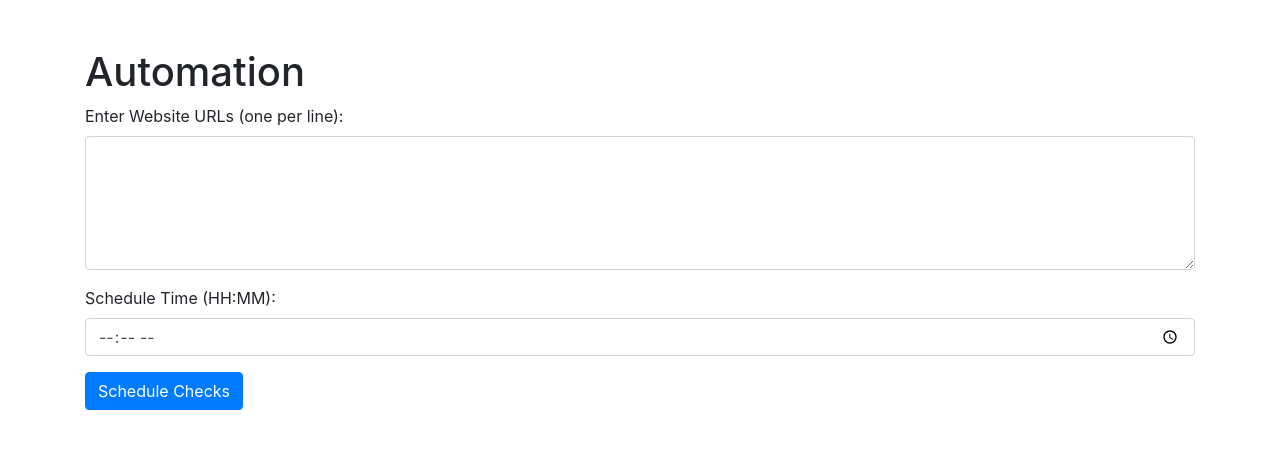
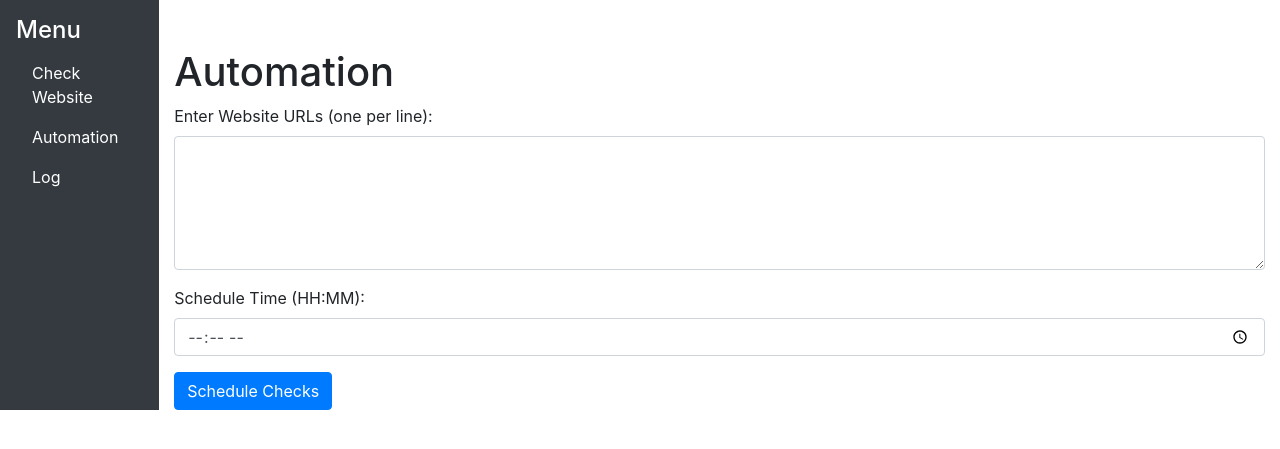
Before and after one commit to kashsuks/Is-it-up, a Flask app: page /automation in a window 1280 px wide. Shown: the top 449 px of the page. Run offline with Flask 3, Linux system fonts and the light colour scheme; some libraries are stand-ins or nearby versions.

Commit message:
Major improvements

```diff
--- a/app.py
+++ b/app.py
@@ -1,8 +1,7 @@
-from flask import Flask, render_template, request, redirect, url_for, flash
+from flask import Flask, render_template, request, redirect, url_for, flash, jsonify
 import requests
 import socket
 import datetime
-from plyer import notification
 
 app = Flask(__name__)
 app.secret_key = 'your_secret_key'  # Necessary for flashing messages
--- /dev/null
+++ b/static/js/automation.js
@@ -0,0 +1,58 @@
+document.addEventListener("DOMContentLoaded", function () {
+    const form = document.getElementById("automation-form");
+    form.addEventListener("submit", function (event) {
+        event.preventDefault();
+
+        const urls = document.getElementById("urls").value.split("\n").map(url => url.trim()).filter(url => url);
+        const scheduleTime = document.getElementById("schedule_time").value;
+
+        if (urls.length > 0 && scheduleTime) {
+            const automationData = { urls, scheduleTime };
+            localStorage.setItem("automationData", JSON.stringify(automationData));
+            alert("Automation scheduled successfully!");
+
+            scheduleChecks();
+        } else {
+            alert("Please fill in all fields.");
+        }
+    });
+
+    function scheduleChecks() {
+        const automationData = JSON.parse(localStorage.getItem("automationData"));
+        if (automationData) {
+            const { urls, scheduleTime } = automationData;
+            const [hours, minutes] = scheduleTime.split(":").map(Number);
+
+            const now = new Date();
+            let scheduledTime = new Date();
+            scheduledTime.setHours(hours, minutes, 0, 0);
+
+            if (scheduledTime < now) {
+                scheduledTime.setDate(scheduledTime.getDate() + 1); // schedule for the next day if time has passed for today
+            }
+
+            const timeUntilCheck = scheduledTime - now;
+
+            setTimeout(() => {
+                urls.forEach(url => {
+                    fetch(`/check_url?url=${encodeURIComponent(url)}`)
+                        .then(response => response.json())
+                        .then(data => {
+                            alert(`Website: ${url}\nStatus: ${data.status}`);
+                        })
+                        .catch(error => {
+                            alert(`Failed to check website: ${url}`);
+                        });
+                });
+
+                // Reschedule the next check for the same time the next day
+                scheduleChecks();
+            }, timeUntilCheck);
+        }
+    }
+
+    // Schedule checks if automation data is present in local storage
+    if (localStorage.getItem("automationData")) {
+        scheduleChecks();
+    }
+});
--- a/templates/automation.html
+++ b/templates/automation.html
@@ -5,11 +5,27 @@
     <meta name="viewport" content="width=device-width, initial-scale=1.0">
     <title>Automation</title>
     <link rel="stylesheet" href="https://maxcdn.bootstrapcdn.com/bootstrap/4.5.2/css/bootstrap.min.css">
+    <link rel="stylesheet" href="{{ url_for('static', filename='css/styles.css') }}">
 </head>
 <body>
+    <div class="d-flex">
+        <div class="bg-dark p-3" id="sidebar">
+            <h4 class="text-white">Menu</h4>
+            <ul class="nav flex-column">
+                <li class="nav-item">
+                    <a class="nav-link text-white" href="{{ url_for('index') }}">Check Website</a>
+                </li>
+                <li class="nav-item">
+                    <a class="nav-link text-white" href="{{ url_for('automation') }}">Automation</a>
+                </li>
+                <li class="nav-item">
+                    <a class="nav-link text-white" href="{{ url_for('log') }}">Log</a>
+                </li>
+            </ul>
+        </div>
         <div class="container">
             <h1 class="mt-5">Automation</h1>
-        <form method="POST" action="{{ url_for('automation') }}">
+            <form id="automation-form">
                 <div class="form-group">
                     <label for="urls">Enter Website URLs (one per line):</label>
                     <textarea class="form-control" id="urls" name="urls" rows="5" required></textarea>
@@ -21,5 +37,9 @@
                 <button type="submit" class="btn btn-primary">Schedule Checks</button>
             </form>
         </div>
+    </div>
+    <script src="https://code.jquery.com/jquery-3.5.1.min.js"></script>
+    <script src="https://cdn.jsdelivr.net/npm/bootstrap@4.5.2/dist/js/bootstrap.bundle.min.js"></script>
+    <script src="{{ url_for('static', filename='js/automation.js') }}"></script>
 </body>
 </html>
```
Also changed, not shown: templates/index.html (+18 -0 lines). Lines whose indentation alone changed are shown as unchanged.
